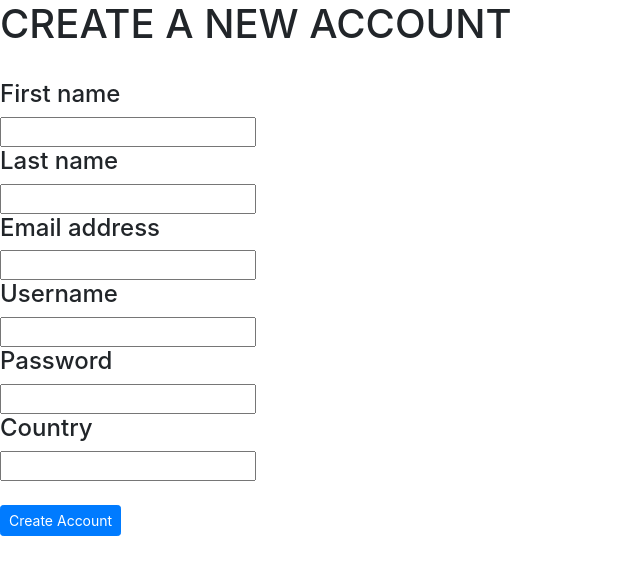
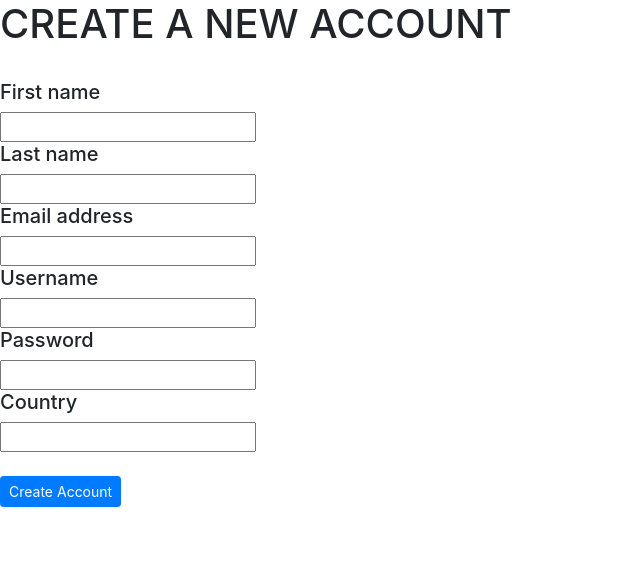
Before and after one commit to RMIT-SEPT/majorproject-9-mon-1530-3, a React (Create React App) app in the folder FrontEnd/: page / in a window 1280 px wide. Shown: the top 574 px of the page, without its empty margins (0-640 px from the left). Built offline with nearby package versions, Linux system fonts and the light colour scheme; the HTML template or start-up script is replaced by a standard one.

Commit message:
commit for idex page

```diff
--- a/FrontEnd/src/components/signUpPage.jsx
+++ b/FrontEnd/src/components/signUpPage.jsx
@@ -7,17 +7,17 @@ class Register extends Component {
       <div>
         <h1>CREATE A NEW ACCOUNT</h1>
         <br></br>
-        <h4>First name</h4>
+        <h5>First name</h5>
         <input />
-        <h4>Last name</h4>
+        <h5>Last name</h5>
         <input />
-        <h4>Email address</h4>
+        <h5>Email address</h5>
         <input />
-        <h4>Username</h4>
+        <h5>Username</h5>
         <input />
-        <h4>Password</h4>
+        <h5>Password</h5>
         <input type="password" />
-        <h4>Country</h4>
+        <h5>Country</h5>
         <input />
         <br></br>
         <br></br>
```
Also changed, not shown: FrontEnd/src/components/indexPage.jsx (added, +16 -0 lines).
